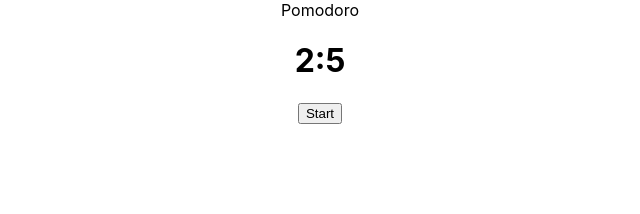
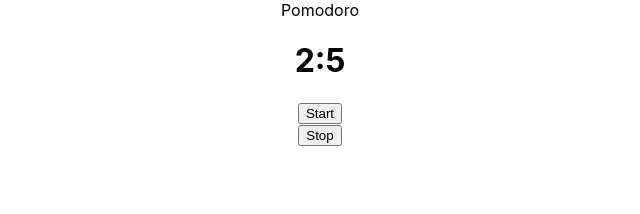
Before and after one commit to adibalamir/Pomodoro, a React (Create React App) app: page / in a window 1280 px wide. Shown: the top 214 px of the page, without its empty margins (320-960 px from the left). Built offline with nearby package versions, Linux system fonts and the light colour scheme.

Commit message:
Added start and stop buttons.

```diff
--- a/src/App.js
+++ b/src/App.js
@@ -21,7 +21,7 @@
   }
 }
 
-class TimerControls extends Component {
+class StartButton extends Component {
   render() {
     return (
       <div>
@@ -31,12 +31,26 @@
   }
 }
 
+class StopButton extends Component {
+  render() {
+    return (
+      <div>
+        <button onClick={this.props.stop} >Stop</button>
+      </div>
+    )
+  }
+}
+
 class App extends Component {
   constructor(props) {
     super(props)
     this.state = {
-      time: 125
+      time: 125,
+      countDown: ''
     }
+    this.updateTime = this.updateTime.bind(this)
+    this.start = this.start.bind(this)
+    // this.stop = this.stop.bind(this)
   }
 
   updateTime = () => {
@@ -46,10 +60,15 @@
   }
 
   start = () => {
-    setInterval(
-      this.updateTime,
-      1000
-    )
+    let countdown = setInterval(this.updateTime, 1000)
+    this.setState({
+      countDown: countdown
+    })
+  }
+
+  stop = (countDown) => {
+    clearInterval(countDown)
+    console.log('hello?')
   }
 
   render() {
@@ -57,7 +76,8 @@
       <div className="App">
         <header>Pomodoro</header>
         <Timer minutes={Math.floor(this.state.time / 60)} seconds={this.state.time % 60} />
-        <TimerControls start={this.start} />
+        <StartButton start={this.start} />
+        <StopButton stop={ () => clearInterval(this.state.countDown)} />
       </div>
     );
   }
```
